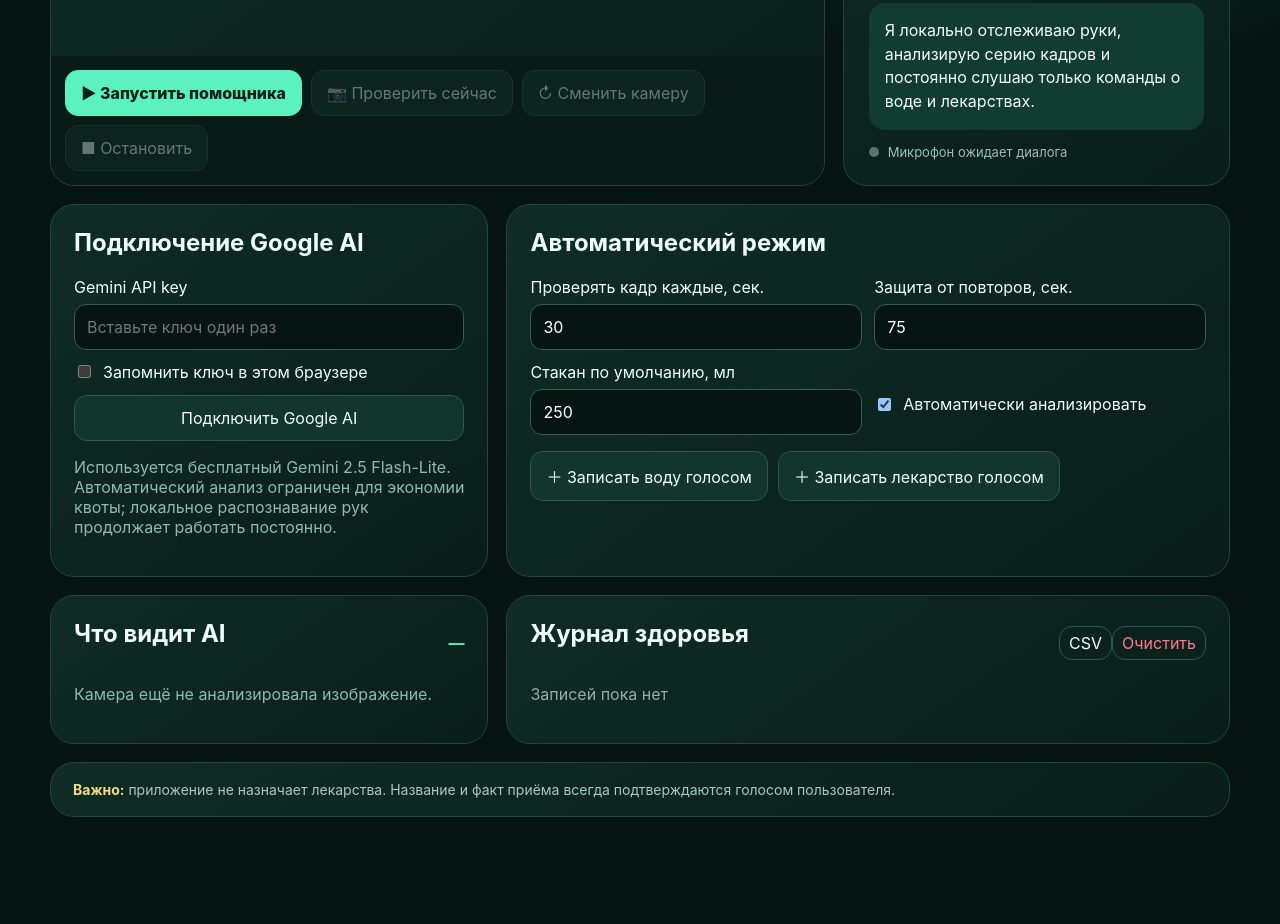
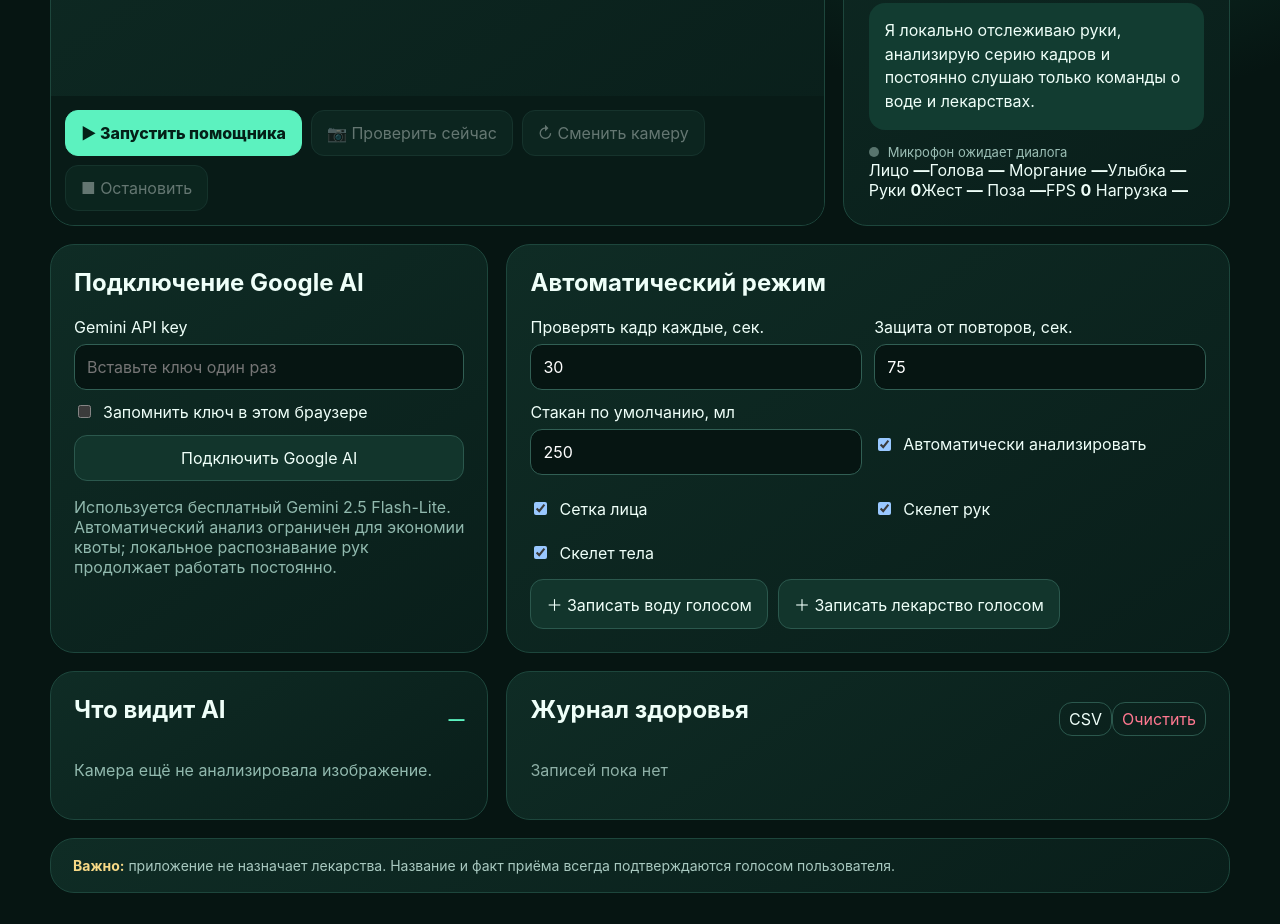
Before and after one commit to orlenok777/mamaai, a website: page index.html in a window 1280 px wide. Shown: the part 494-1418 px from the top of the page. Before the commit the page ends 1355 px from the top, so only its background shows below. Drawn offline with Linux system fonts and the light colour scheme.

Commit message:
Add digital twin tracking dashboard

```diff
--- a/index.html
+++ b/index.html
@@ -20,6 +20,7 @@
       <div class="camera-card">
         <video id="video" playsinline autoplay muted></video>
         <canvas id="capture" hidden></canvas>
+        <canvas id="tracking" class="tracking-overlay"></canvas>
         <div id="placeholder" class="placeholder"><div class="lens">◉</div><b>Камера выключена</b><span>Нажмите «Запустить помощника»</span></div>
         <div id="scanFlash" class="scan-flash"></div>
         <div class="controls">
@@ -37,6 +38,13 @@
         <div class="metric"><strong id="medicineTotal">0</strong><span>приёмов лекарств</span></div>
         <div id="assistantText" class="assistant" aria-live="assertive">Я локально отслеживаю руки, анализирую серию кадров и постоянно слушаю только команды о воде и лекарствах.</div>
         <div class="listening"><span id="micDot"></span><span id="micState">Микрофон ожидает диалога</span></div>
+        <div class="telemetry">
+          <span>Лицо <b id="faceMetric">—</b></span><span>Голова <b id="headMetric">—</b></span>
+          <span>Моргание <b id="blinkMetric">—</b></span><span>Улыбка <b id="smileMetric">—</b></span>
+          <span>Руки <b id="handsMetric">0</b></span><span>Жест <b id="gestureMetric">—</b></span>
+          <span>Поза <b id="poseMetric">—</b></span><span>FPS <b id="fpsMetric">0</b></span>
+          <span>Нагрузка <b id="loadMetric">—</b></span>
+        </div>
       </aside>
     </section>
 
@@ -56,6 +64,9 @@
           <label>Защита от повторов, сек.<input id="cooldownSeconds" type="number" min="20" max="600" value="75"></label>
           <label>Стакан по умолчанию, мл<input id="defaultWater" type="number" min="20" max="2000" value="250"></label>
           <label class="check"><input id="autoScan" type="checkbox" checked> Автоматически анализировать</label>
+          <label class="check"><input id="showFace" type="checkbox" checked> Сетка лица</label>
+          <label class="check"><input id="showHands" type="checkbox" checked> Скелет рук</label>
+          <label class="check"><input id="showPose" type="checkbox" checked> Скелет тела</label>
         </div>
         <div class="quick"><button data-action="water">＋ Записать воду голосом</button><button data-action="medicine">＋ Записать лекарство голосом</button></div>
       </article>
```
